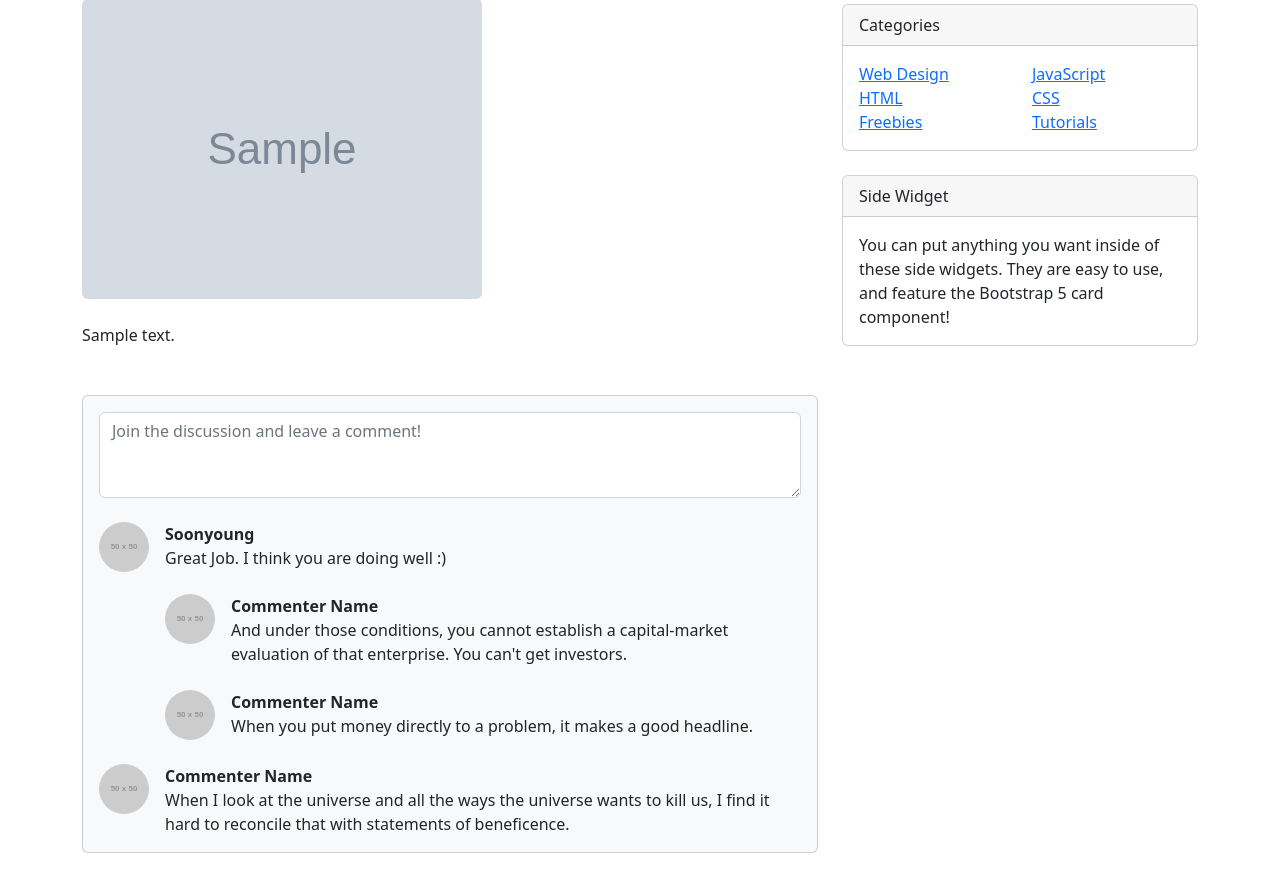
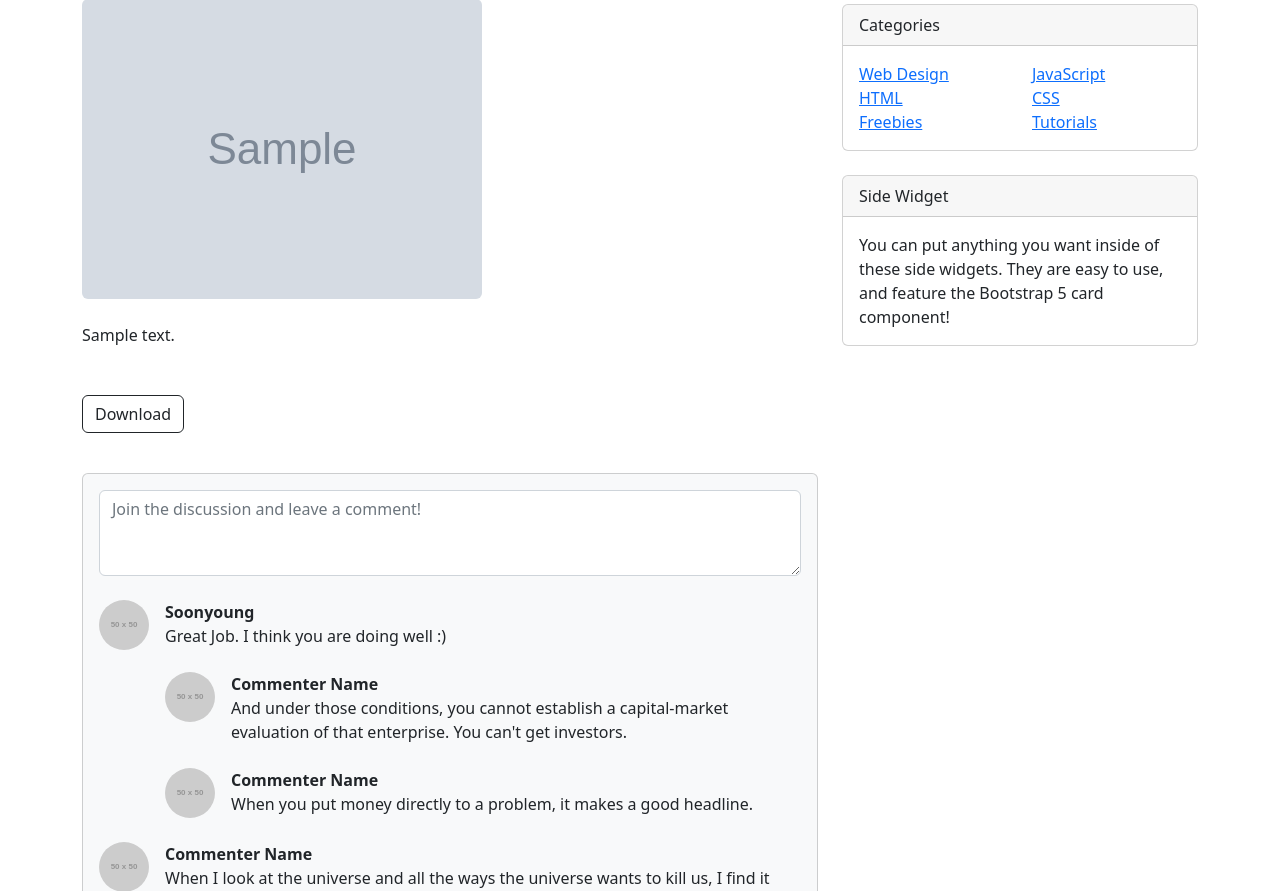
Before and after one commit to soonyoung-hwang/Blog-Django-Bootstrap, a Django app: page /blog/1/ in a window 1280 px wide. Shown: the part 237-1128 px from the top of the page. Run offline with Django 4.2, Linux system fonts and the light colour scheme; tables that the repository leaves empty hold one stand-in row (values such as "Sample post"); grey boxes marked "Sample" are stand-in pictures; grey boxes labelled with a size stand in for pictures from a placeholder-image service; some libraries are stand-ins or nearby versions.

Commit message:
feat: Add download button

```diff
--- a/blog/templates/blog/post_detail.html
+++ b/blog/templates/blog/post_detail.html
@@ -64,6 +64,10 @@
                     <section class="mb-5">
                         <p>{{post.content}}</p>
                     </section>
+                    {% if post.file_upload %}
+                    <a href="{{post.file_upload.url}}" class="btn btn-outline-dark" role="button" download>Download</a>
+                    <p>&nbsp;</p>
+                    {% endif %}
                 </article>
                 <!-- Comments section-->
                 <section class="mb-5">
```
